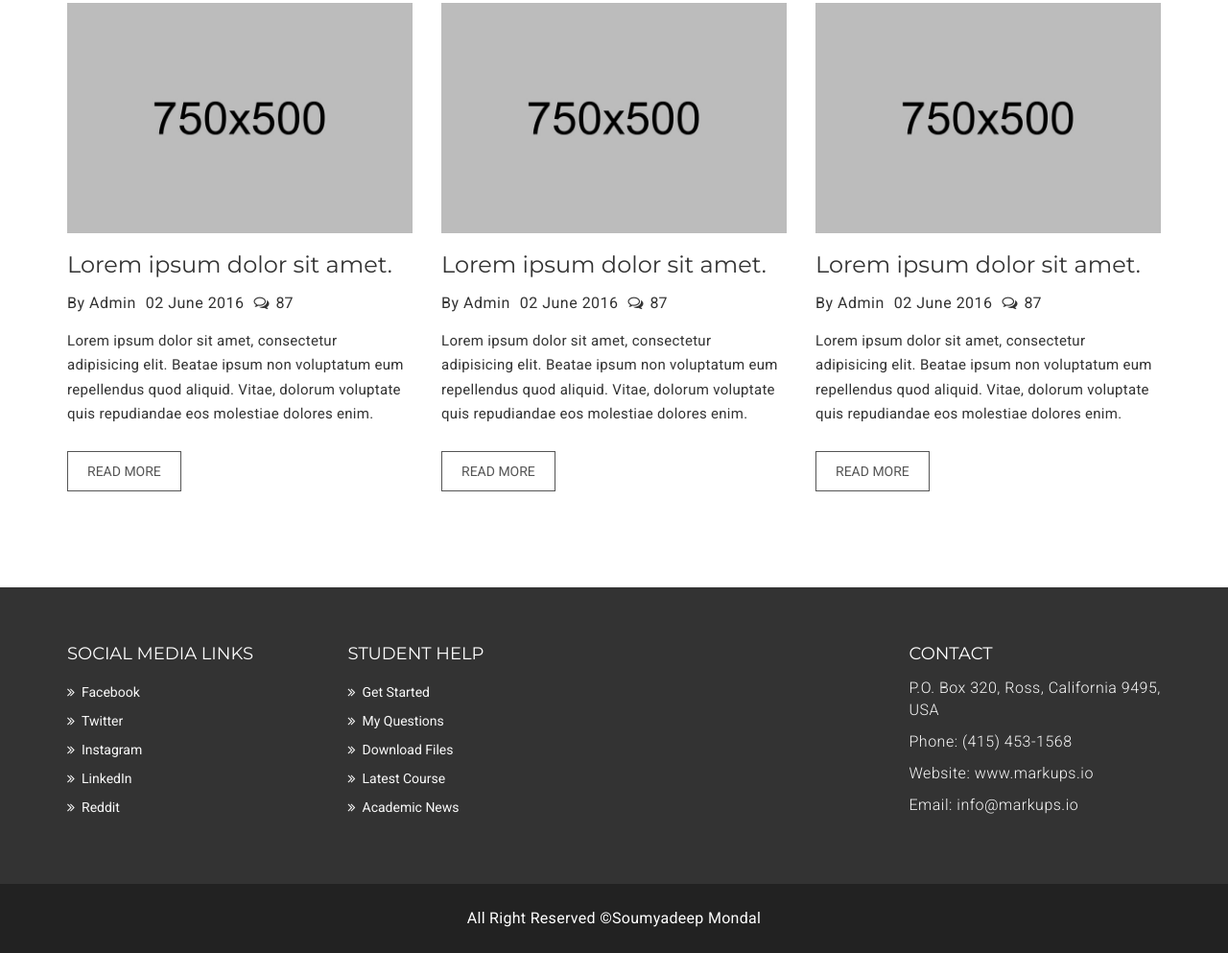
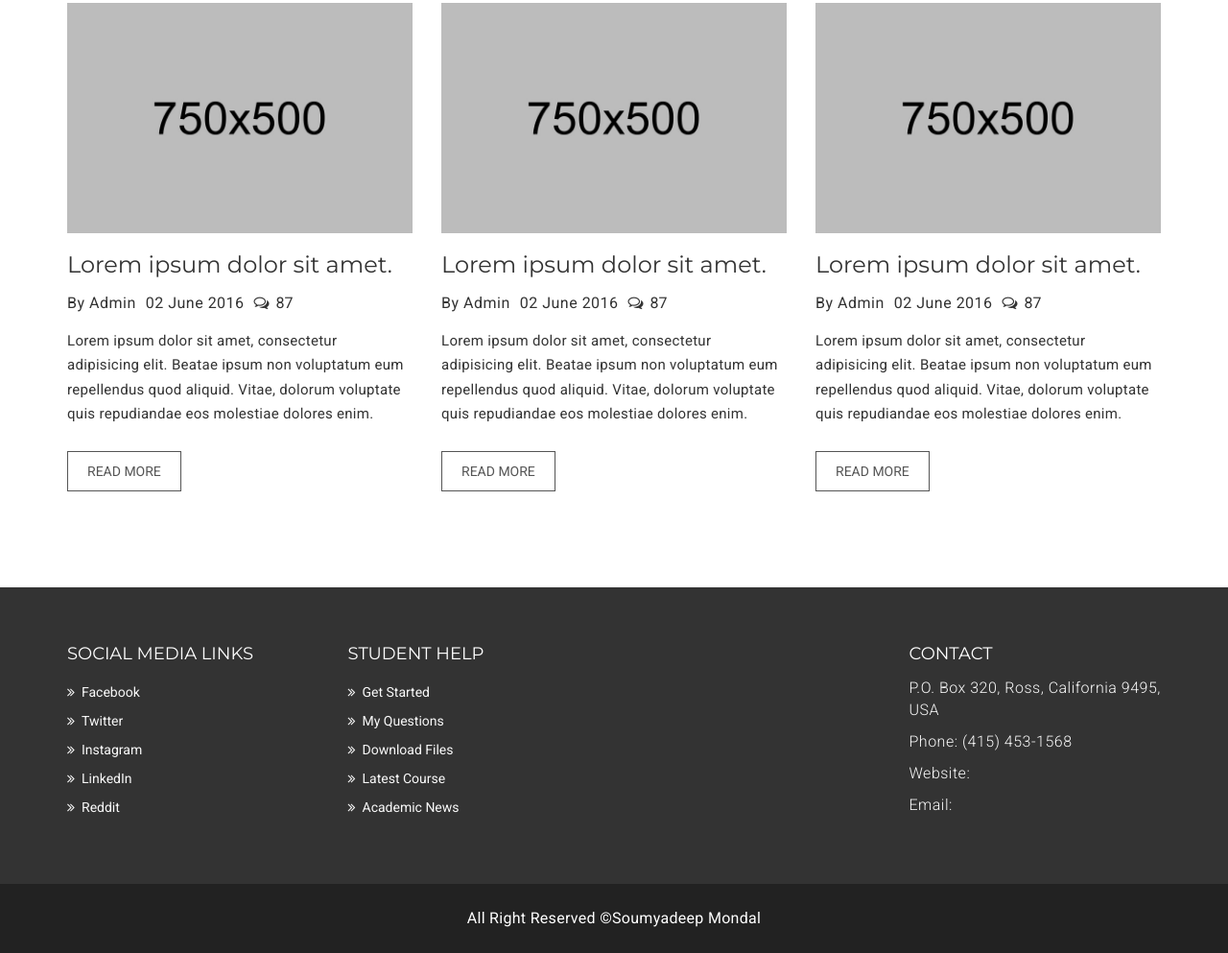
Before and after one commit to soumya-99/focus-education, a plain HTML site: page index.html in a window 1280 px wide. Shown: the part 5111-6104 px from the top of the page at 96% size. Drawn offline with Linux system fonts and the light colour scheme.

Commit message:
[0.0.5] index footer changed

```diff
--- a/index.html
+++ b/index.html
@@ -864,8 +864,8 @@
                 <address>
                   <p>P.O. Box 320, Ross, California 9495, USA</p>
                   <p>Phone: (415) 453-1568 </p>
-                  <p>Website: www.markups.io</p>
-                  <p>Email: info@markups.io</p>
+                  <p>Website: </p>
+                  <p>Email: </p>
                 </address>
               </div>
             </div>
```
